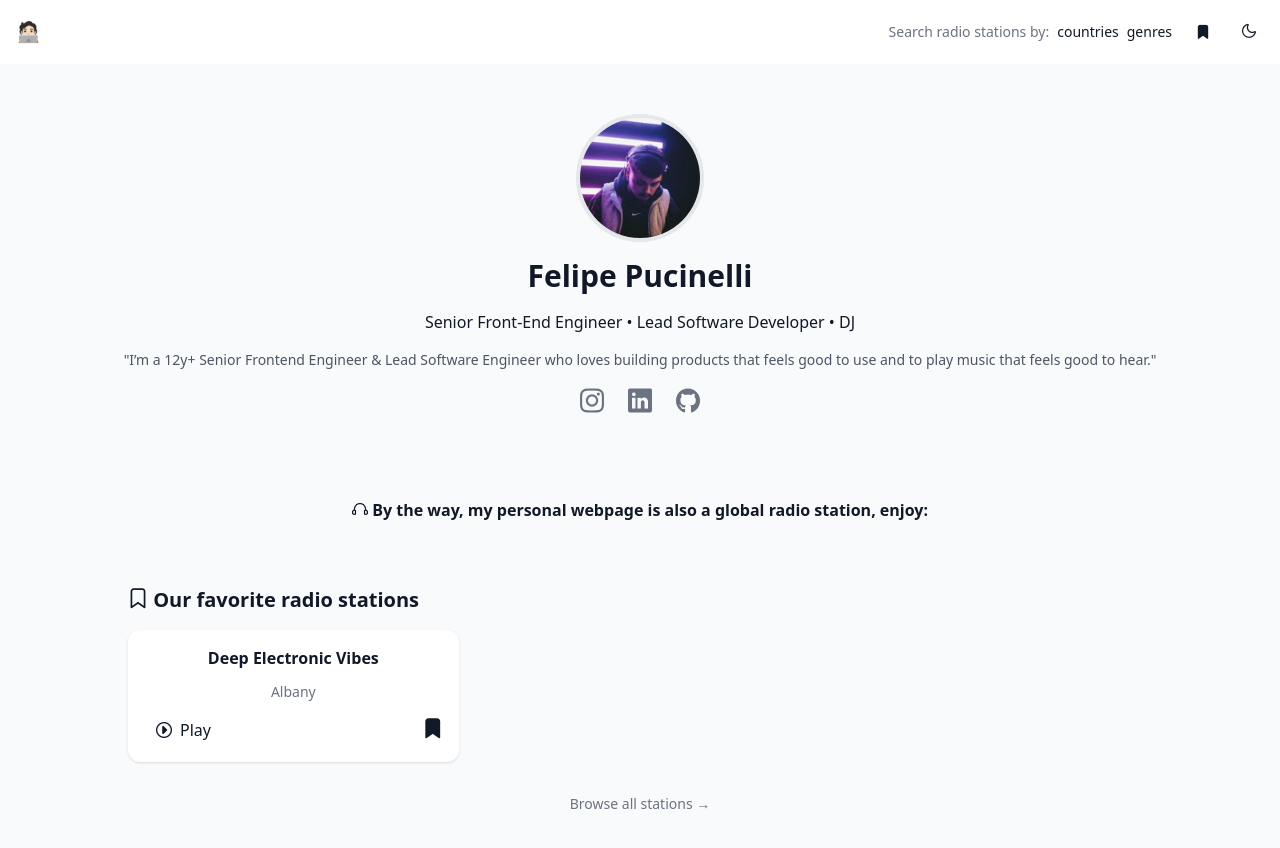
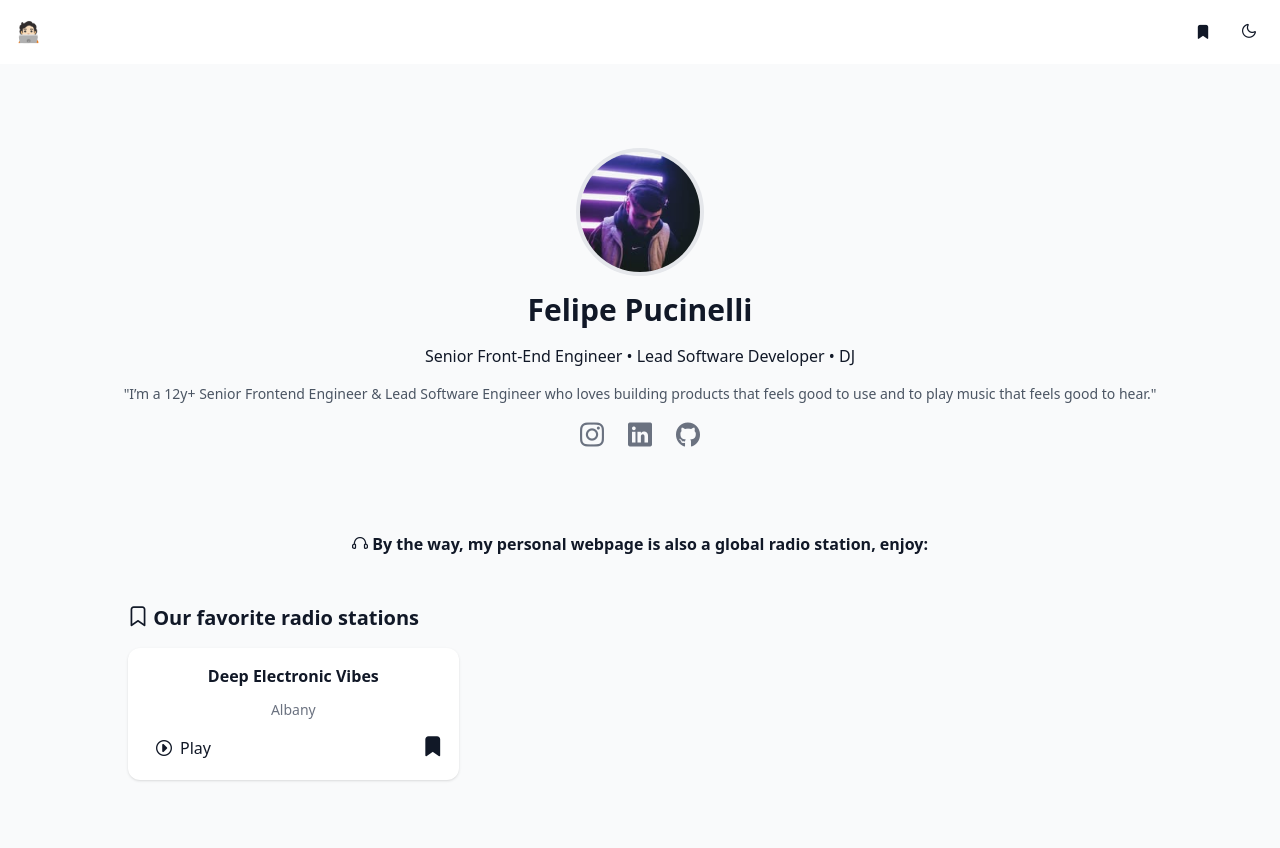
Before and after one commit to fepucinelli/personal-page, a Nuxt app: page / in a window 1280 px wide. Shown: the top 848 px of the page. Built offline with nearby package versions, Linux system fonts and the light colour scheme; no server answers.

Commit message:
omit wip sections

```diff
--- a/layouts/default.vue
+++ b/layouts/default.vue
@@ -12,17 +12,17 @@
       </NuxtLink>
 
       <nav class="flex items-center gap-2 text-sm">
-        <span class="text-gray-500 dark:text-gray-400 hidden md:inline">
+        <!-- <span class="text-gray-500 dark:text-gray-400 hidden md:inline">
           Search radio stations by:
-        </span>
+        </span> -->
 
-        <NuxtLink to="/countries" class="hover:underline">
+        <!-- <NuxtLink to="/countries" class="hover:underline">
           countries
         </NuxtLink>
 
         <NuxtLink to="/genres" class="hover:underline">
           genres
-        </NuxtLink>
+        </NuxtLink> -->
 
         <NuxtLink to="/favorites">
           <i class="pi pi-bookmark-fill ml-2 p-2 rounded hover:bg-gray-100 dark:hover:bg-gray-800"></i>
--- a/nuxt.config.ts
+++ b/nuxt.config.ts
@@ -1,12 +1,12 @@
 export default defineNuxtConfig({
   css: ['~/assets/css/main.css'],
   modules: ['@pinia/nuxt'],
+  nitro: {
+    preset: 'github-pages'
+  },
   app: {
     baseURL: '/personal-page/',
     buildAssetsDir: 'assets'
-  },
-  nitro: {
-    preset: 'github-pages'
   },
   ssr: false,
   postcss: {
--- a/package.json
+++ b/package.json
@@ -5,8 +5,7 @@
     "dev": "nuxt dev",
     "build": "nuxt build",
     "preview": "nuxt preview",
-    "generate": "nuxt generate",
-    "deploy": "npm run generate && gh-pages -d .output/public"
+    "deploy": "npm run build && gh-pages -d dist"
   },
   "dependencies": {
     "@pinia/nuxt": "^0.5.1",
--- a/pages/index.vue
+++ b/pages/index.vue
@@ -30,7 +30,7 @@
 
     <SocialLinks />
 
-    <h4 class="font-bold mb-4 dark:text-gray-100">
+    <h4 class="font-bold dark:text-gray-100">
       <i class="pi pi-headphones"></i>
       By the way, my personal webpage is also a global radio station, enjoy:
     </h4>
@@ -98,12 +98,12 @@
       </div>
     </section>
 
-    <NuxtLink
+    <!-- <NuxtLink
       to="/stations"
       class="mt-8 text-sm text-gray-500 hover:underline"
     >
       Browse all stations →
-    </NuxtLink>
+    </NuxtLink> -->
   </div>
 </template>
 
```
Also changed, not shown: 1 other file (tests, documents, lock files or other folders).
